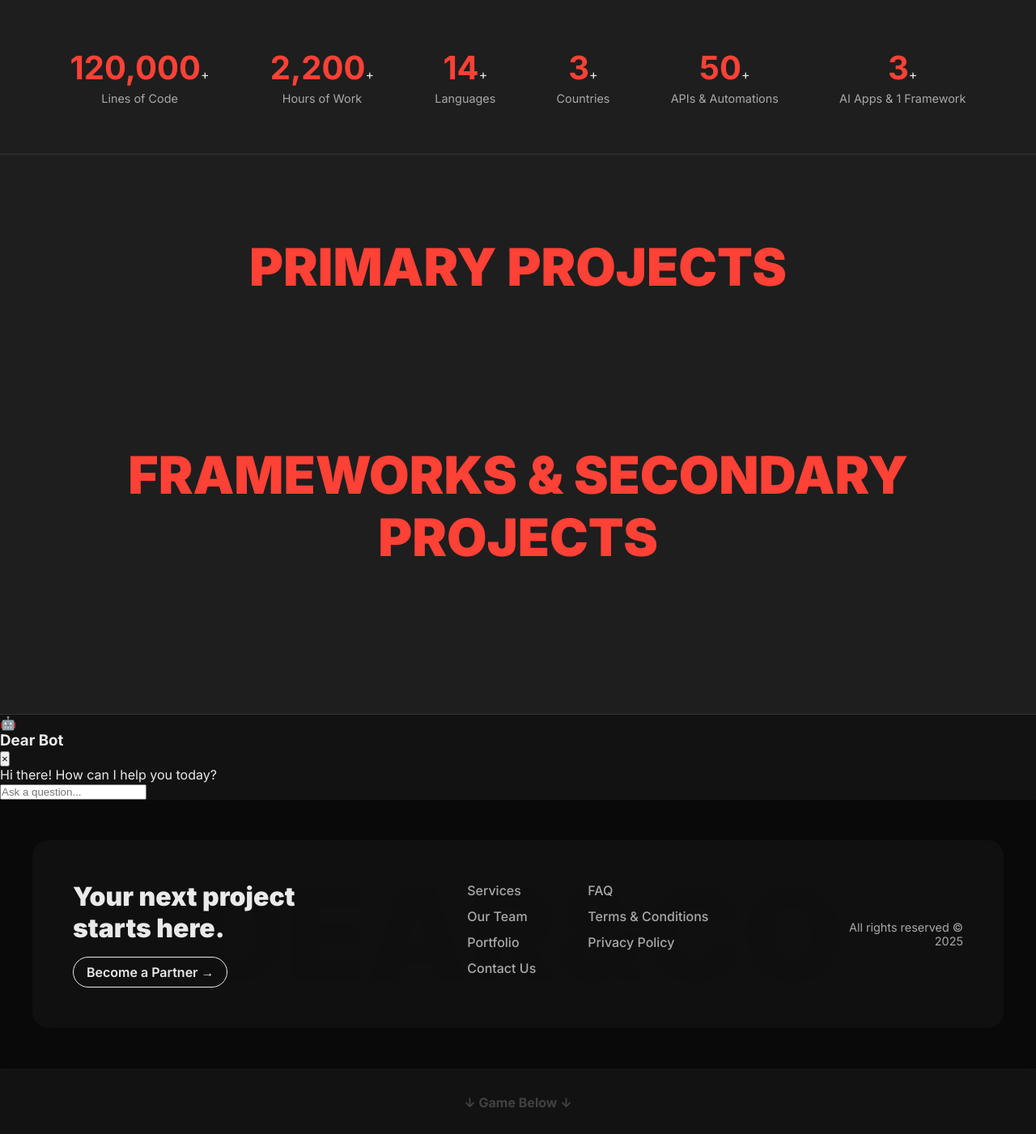
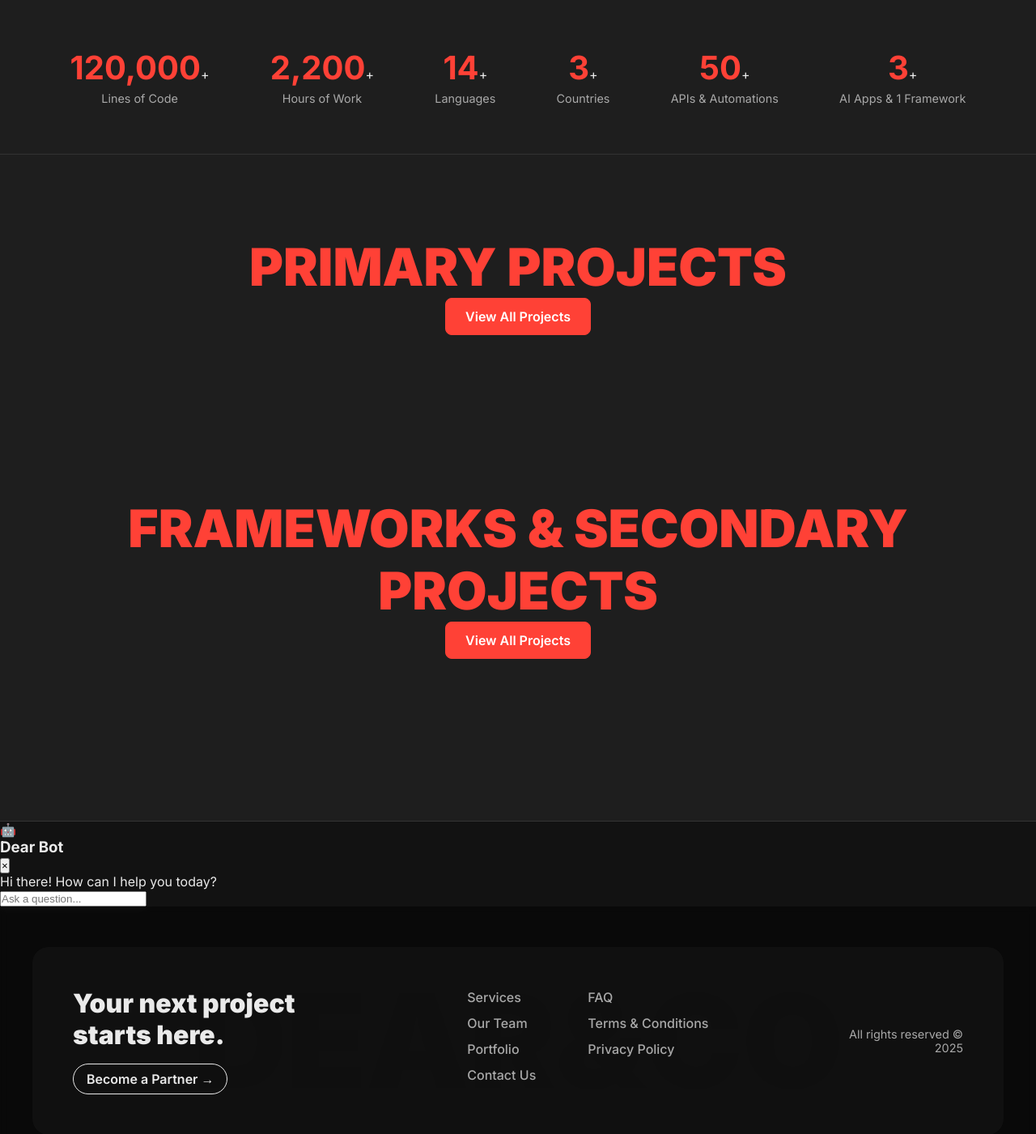
Before and after one commit to kirokir/dearnco-django, a Django app: page / in a window 1280 px wide. Shown: the part 1546-2947 px from the top of the page at 81% size. Run offline with Django 5.2, Linux system fonts and the light colour scheme; data comes from the database, SQL or seed files in the repository; data that the repository does not hold is empty.

Commit message:
FEAT: Implement final navigation timing and restore all homepage sections

```diff
--- a/core/templates/home.html
+++ b/core/templates/home.html
@@ -74,7 +74,14 @@
                 </div>
             </div>
             {% endfor %}
+            <div class="show-more-container">
+                {% if primary_projects_count_remaining > 0 %}
+                <a href="{% url 'portfolio:portfolio_all' %}" class="show-more-btn">Show More (+{{ primary_projects_count_remaining }})</a>
+                {% endif %}
+                <a href="{% url 'portfolio:portfolio_all' %}" class="go-to-portfolio-btn">View All Projects</a>
+            </div>
         </section>
+
         <section class="projects-section" style="padding-top: 0;">
             <h2 class="section-title">Frameworks & Secondary Projects</h2>
             {% for project in secondary_projects %}
@@ -87,6 +94,12 @@
                 </div>
             </div>
             {% endfor %}
+            <div class="show-more-container">
+                {% if secondary_projects_count_remaining > 0 %}
+                <a href="{% url 'portfolio:portfolio_all' %}" class="show-more-btn">Show More (+{{ secondary_projects_count_remaining }})</a>
+                {% endif %}
+                <a href="{% url 'portfolio:portfolio_all' %}" class="go-to-portfolio-btn">View All Projects</a>
+            </div>
         </section>
     </div>
 </main>
--- a/static/css/main.css
+++ b/static/css/main.css
@@ -711,3 +711,106 @@
 .dark-mode .show-more-btn:hover {
     background-color: #333;
 }
+/* ==========================================================================
+   GRAND UNIFICATION: PROJECT CONNECTORS, BUTTONS, AND NAV BAR
+   ========================================================================== */
+
+/* --- Project Connector Lines --- */
+.projects-section-container {
+    position: relative;
+}
+#connector-svg {
+    position: absolute;
+    top: 0;
+    left: 0;
+    width: 100%;
+    height: 100%;
+    z-index: 1;
+    pointer-events: none;
+}
+
+/* --- Project "Go ->" Button Style --- */
+.project-go-link {
+    color: var(--primary-red);
+    font-weight: 900;
+    text-decoration: none;
+    font-size: 1.1rem;
+    border: 2px solid var(--primary-red);
+    padding: 0.5rem 1rem;
+    border-radius: 4px;
+    display: inline-block;
+    transition: background-color 0.2s, color 0.2s;
+}
+.project-go-link:hover {
+    background-color: var(--primary-red);
+    color: var(--content-bg);
+}
+.dark-mode .project-go-link:hover {
+    color: var(--text-dark);
+}
+
+/* --- "Show More" & "View All" Button Container --- */
+.show-more-container {
+    text-align: center;
+    margin-top: -80px;
+    padding-bottom: 100px;
+    display: flex;
+    justify-content: center;
+    gap: 1rem;
+    position: relative;
+    z-index: 5;
+}
+.show-more-btn, .go-to-portfolio-btn {
+    padding: 0.75rem 1.5rem;
+    border: 1px solid var(--border-color);
+    border-radius: 8px;
+    text-decoration: none;
+    font-weight: 600;
+    transition: background-color 0.2s, color 0.2s;
+}
+.go-to-portfolio-btn {
+    background-color: var(--primary-red);
+    color: #fff;
+    border-color: var(--primary-red);
+}
+.go-to-portfolio-btn:hover {
+    background-color: #c00;
+}
+.show-more-btn {
+    color: var(--text-dark);
+    background-color: var(--content-bg);
+}
+.show-more-btn:hover {
+    background-color: var(--bg-color);
+}
+.dark-mode .show-more-btn {
+    background-color: var(--content-bg);
+    color: var(--text-dark);
+}
+.dark-mode .show-more-btn:hover {
+    background-color: #333;
+}
+
+/* --- Bottom Navigation Bar --- */
+#bottom-nav {
+    position: fixed;
+    bottom: 20px;
+    left: 50%;
+    transform: translateX(-50%);
+    background-color: var(--text-dark);
+    color: #fff;
+    padding: 0.5rem;
+    border-radius: 999px;
+    box-shadow: 0 5px 15px rgba(0,0,0,0.2);
+    z-index: 1000;
+    display: flex;
+    align-items: center;
+    gap: 0.5rem;
+    transition: opacity 0.3s ease, transform 0.3s ease;
+}
+#bottom-nav.hidden-nav {
+    opacity: 0;
+    transform: translate(-50%, 150%);
+    pointer-events: none;
+}
+/* ... (all other bottom-nav styles from previous response are correct) ... */
--- a/static/js/main.js
+++ b/static/js/main.js
@@ -58,7 +58,10 @@
 
     // --- NAVIGATION LOGIC (STICKY HEADER, FLOATING LOGO, BOTTOM NAV) ---
     if (heroSection) {
+        // We are on the homepage
         const heroHeight = heroSection.offsetHeight;
+        const navAppearPoint = heroHeight / 2; // Point at which nav appears
+
         window.addEventListener('scroll', () => {
             if(header) {
                 header.classList.toggle('visible', window.scrollY > heroHeight);
@@ -67,10 +70,12 @@
                 floatingLogo.classList.toggle('hide', window.scrollY > 50);
             }
             if (bottomNav) {
-                bottomNav.classList.toggle('hidden-nav', window.scrollY < heroHeight);
+                // Show bottom nav only after scrolling past the halfway point of the hero
+                bottomNav.classList.toggle('hidden-nav', window.scrollY < navAppearPoint);
             }
         });
     } else if (bottomNav) {
+        // If not on the homepage, always show the bottom nav
         bottomNav.classList.remove('hidden-nav');
     }
 
@@ -108,6 +113,58 @@
     document.querySelectorAll('.project-card, .stat-item, #stats-bar').forEach(el => {
         animationObserver.observe(el);
     });
+
+    // --- PROJECT CONNECTOR LINE LOGIC ---
+    const svg = document.getElementById('connector-svg');
+    const projectCards = document.querySelectorAll('.project-card');
+    function drawConnectingLines() {
+        if (!svg || projectCards.length < 2) return;
+
+        svg.innerHTML = '';
+        const containerRect = document.querySelector('.projects-section-container').getBoundingClientRect();
+        let visibleCards = Array.from(projectCards).filter(card => card.offsetParent !== null);
+
+        for (let i = 0; i < visibleCards.length - 1; i++) {
+            const c1 = visibleCards[i];
+            const c2 = visibleCards[i + 1];
+            if (c1.closest('.projects-section') !== c2.closest('.projects-section')) continue;
+
+            const r1 = c1.getBoundingClientRect();
+            const r2 = c2.getBoundingClientRect();
+            const isC1Even = Array.from(c1.parentNode.children).indexOf(c1) % 2 !== 0;
+            let p1x, p2x, p1y, p2y;
+
+            if (window.innerWidth > 768) {
+                p1x = (isC1Even ? r1.right : r1.left) - containerRect.left;
+                p2x = (!isC1Even ? r2.right : r2.left) - containerRect.left;
+                p1y = r1.top + r1.height / 2 - containerRect.top;
+                p2y = r2.top + r2.height / 2 - containerRect.top;
+            } else {
+                p1x = r1.left + r1.width / 2 - containerRect.left;
+                p2x = r2.left + r2.width / 2 - containerRect.left;
+                p1y = r1.bottom - containerRect.top;
+                p2y = r2.top - containerRect.top;
+            }
+
+            const path = document.createElementNS('http://www.w3.org/2000/svg', 'path');
+            const controlPointOffset = 100;
+            let d;
+            if (window.innerWidth > 768) {
+                d = `M ${p1x} ${p1y} C ${p1x + (isC1Even ? controlPointOffset : -controlPointOffset)} ${p1y}, ${p2x + (!isC1Even ? controlPointOffset : -controlPointOffset)} ${p2y}, ${p2x} ${p2y}`;
+            } else {
+                 d = `M ${p1x} ${p1y} C ${p1x} ${p1y + controlPointOffset}, ${p2x} ${p2y - controlPointOffset}, ${p2x} ${p2y}`;
+            }
+
+            path.setAttribute('d', d);
+            path.setAttribute('stroke', '#CCCCCC');
+            path.setAttribute('stroke-width', '2');
+            path.setAttribute('stroke-dasharray', '5 10');
+            path.setAttribute('fill', 'none');
+            svg.appendChild(path);
+        }
+    }
+    setTimeout(drawConnectingLines, 200);
+    window.addEventListener('resize', drawConnectingLines);
 
     // --- FLOATING WIDGETS ---
     if (scrollToTopBtn) {
```
